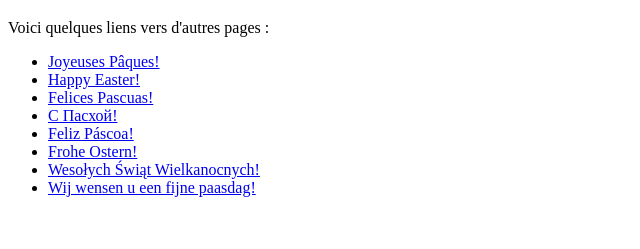
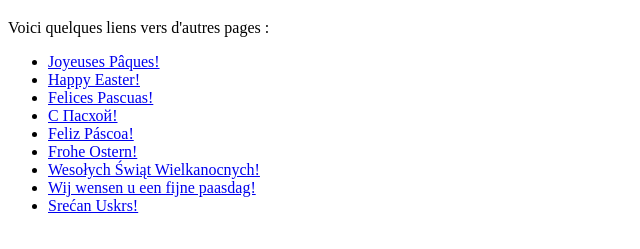
Before and after one commit to Rauseline/Easter-Git-Project-, a plain HTML site: page index.html in a window 1280 px wide. Shown: the part 61-310 px from the top of the page, without its empty margins (0-640 px from the left). Drawn offline with Linux system fonts and the light colour scheme.

Commit message:
feature10
lien vers page en serbe

```diff
--- a/index.html
+++ b/index.html
@@ -16,6 +16,7 @@
       <li><a href="page-de.html"> Frohe Ostern!</a></li>
       <li><a href="page-pl.html"> Wesołych Świąt Wielkanocnych!</a></li>
       <li><a href="page-nl.html"> Wij wensen u een fijne paasdag!</a></li>
+      <li><a href="page-sr.html"> Srećan Uskrs!</a></li>
     </ul>
   </body>
 </html>
```
